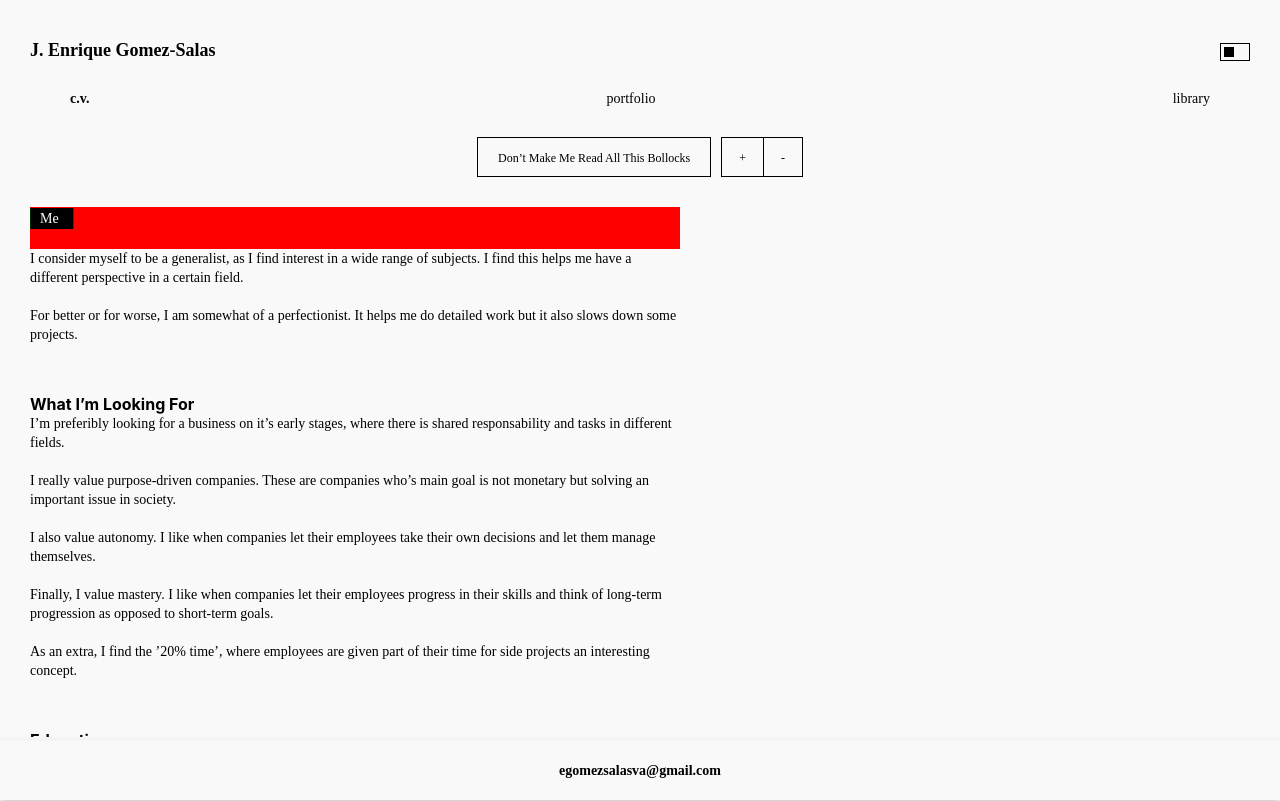
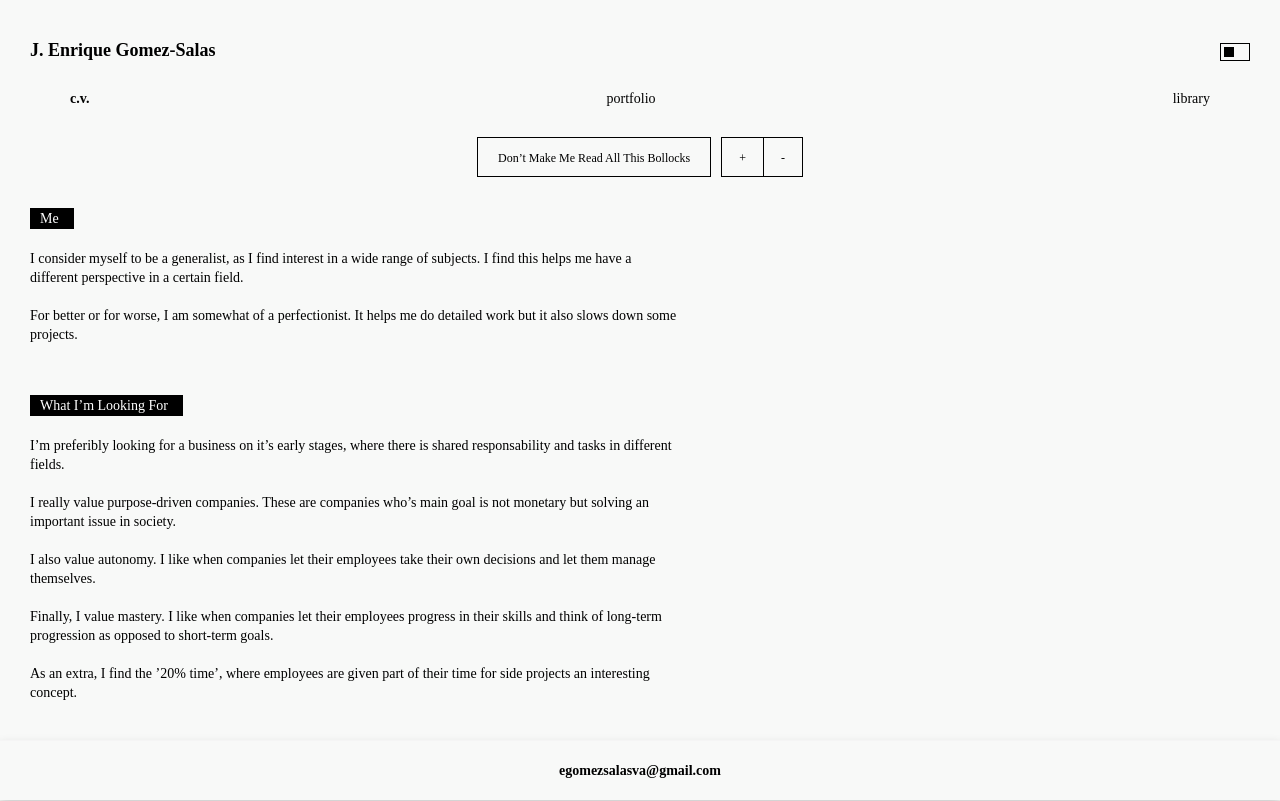
Before and after one commit to egomezsalasva/cv, a React (Create React App) app in the folder client/: page / in a window 1280 px wide. Built offline with nearby package versions, Linux system fonts and the light colour scheme.

Commit message:
testing Heading

```diff
--- a/client/src/components/cv/Cv.js
+++ b/client/src/components/cv/Cv.js
@@ -1,9 +1,9 @@
 //IMPORTS
 //-Modules
-import React, { useState, useEffect } from 'react'
+import React, { useState } from 'react'
 import styled from 'styled-components'
 // import LocomotiveScroll from 'locomotive-scroll'
-import { gsap } from 'gsap'
+// import { gsap } from 'gsap'
 //-Components
 import Heading from './Heading'
 
@@ -279,12 +279,8 @@ function Cv() {
         sectionListItemInnerFont.forEach(e => { e.style.lineHeight = `${listItemInnerLineHeightSize}px` })
     }
 
-    //Animation Title
-    const [headingAnim] = useState(gsap.timeline({ paused: false }))
-    useEffect(() => {
-      headingAnim
-        .to("h4", 0.4, { autoAlpha: 1 })
-    }, [headingAnim]);
+
+    console.log(document.querySelector(".test"))
 
   //
   return (
@@ -299,7 +295,7 @@ function Cv() {
         <div className="sectionsInner">
           <div className="section">
 
-            <Heading headingName="Me"/>
+            <Heading headingName="Me" className="test"/>
 
             <div className="storyText">
              <p>I consider myself to be a generalist, as I find interest in a wide range of subjects. I find this helps me have a different perspective in a certain field.</p>
@@ -313,7 +309,7 @@ function Cv() {
             </div>
           </div>
           <div className="section">
-            <h4>What I’m Looking For</h4>
+            <Heading headingName="What I’m Looking For"/>
             <div className="storyText">
               <p>I’m preferibly looking for a business on it’s early stages, where there is shared responsability and tasks in different fields.</p>
               <p>I really value purpose-driven companies. These are companies who’s main goal is not monetary but solving an important issue in society.</p>
--- a/client/src/components/cv/Heading.js
+++ b/client/src/components/cv/Heading.js
@@ -2,7 +2,7 @@
 //-Modules
 import React from 'react'
 import styled from 'styled-components'
-import { gsap } from 'gsap'
+// import { gsap } from 'gsap'
 
 
 
@@ -11,7 +11,6 @@ import { gsap } from 'gsap'
 
 //-Components
 const HeadingContainer = styled.div`
-    background: red;
     h4{
         display: inline-block;
         background: black;
@@ -19,37 +18,32 @@ const HeadingContainer = styled.div`
         font-family: 'SpaceMono-Regular';
         font-size: 14px;
         text-align: center;
-        padding: 0 15px 0 10px;
         font-weight: 300;
         margin-bottom: 20px;
     }
-    .box{
+    /* .box{
+        display: inline-block;
+        width: 100%;
         background: green;
         color: black;
-        padding: 0 15px 0 10px;
-        font-weight: 300;
-        margin-bottom: 20px;
-    }
+        height: 21px;
+    } */
     .front{
-        opacity: 0;
-        transform: translateX(-100%);
+        opacity: 1;
         background: black;
         color: white;
         padding: 0 15px 0 10px;
-        font-weight: 300;
-        margin-bottom: 20px;
     }
 `
 
 
 //MAIN COMPONENT
 const Heading = ({headingName}) => {
-  return (
-    <HeadingContainer>
-        <h4 className="box">{headingName}</h4>
-        <h4 className="front">{headingName}</h4>
-
-    </HeadingContainer>
-  )
+    return (
+        <HeadingContainer>
+            {/* <div className="box"/> */}
+            <h4 className="front">{headingName}</h4>
+        </HeadingContainer>
+    )
 }
 export default Heading;
```
